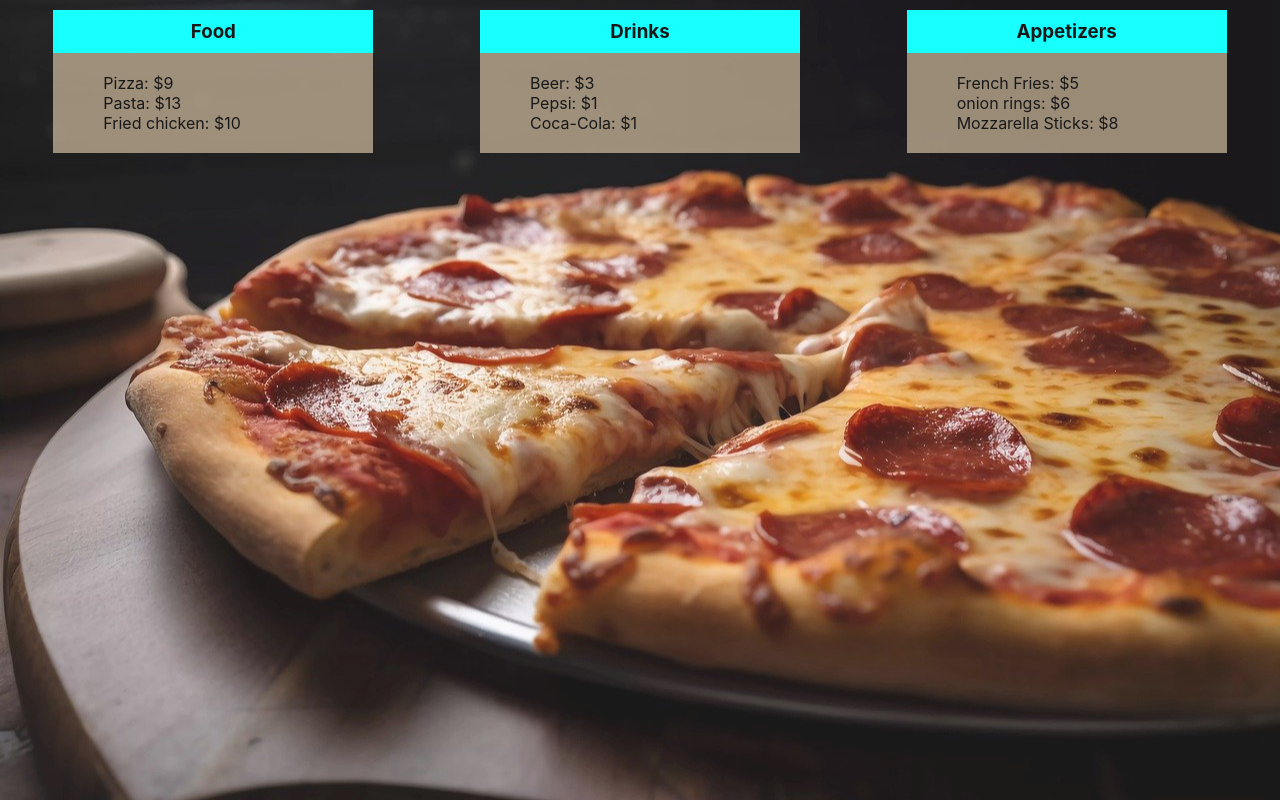
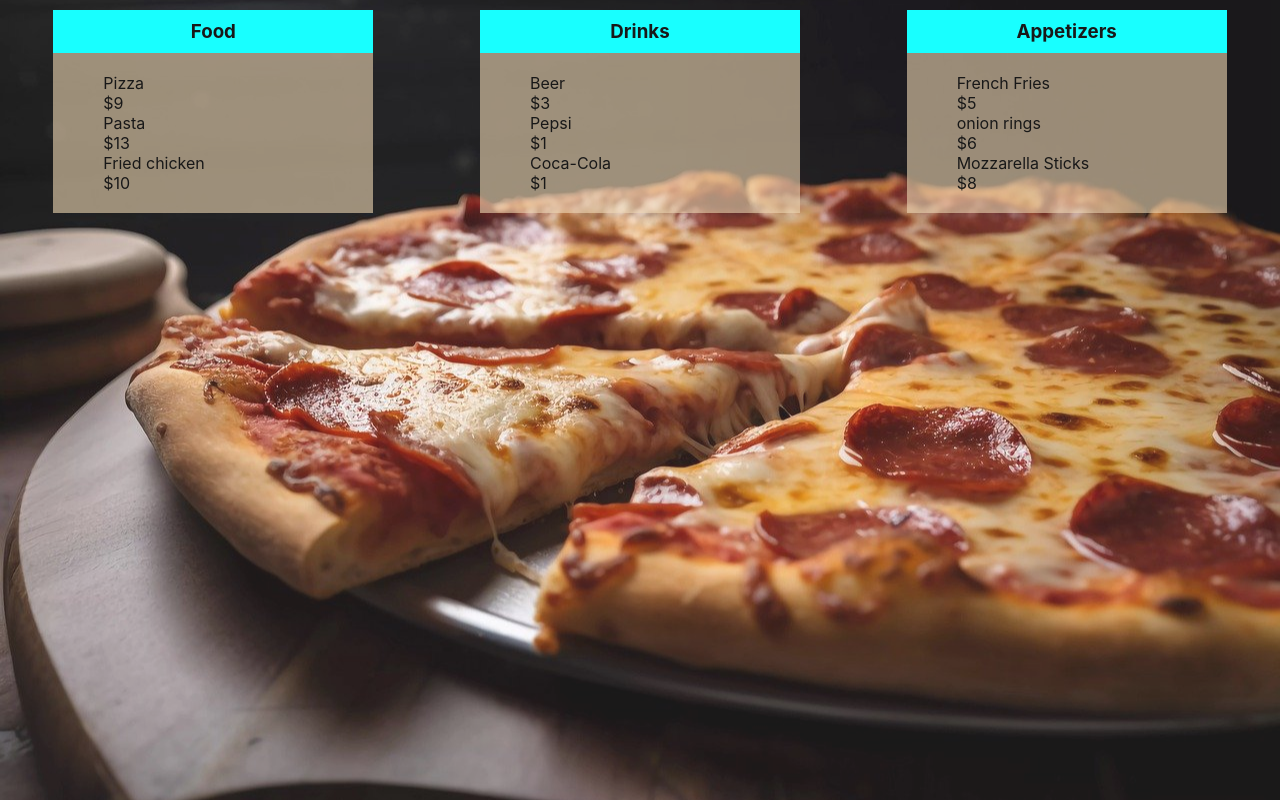
Before and after one commit to zahraRostami1999/menu-app, a React (Create React App) app: page / in a window 1280 px wide. Built offline with nearby package versions, Linux system fonts and the light colour scheme.

Commit message:
edit List componne: put itemname and item price in seperate div

```diff
--- a/src/components/list/List.jsx
+++ b/src/components/list/List.jsx
@@ -7,7 +7,8 @@ function List(props) {
 
   const foodsList = Listitems.map((item) => (
     <li key={item.id}>
-      {item.name}: {item.price}
+      <div className={styles.itemName}>{item.name}</div>
+      <div className={styles.itemPrice}>{item.price}</div>
     </li>
   ));
 
```
